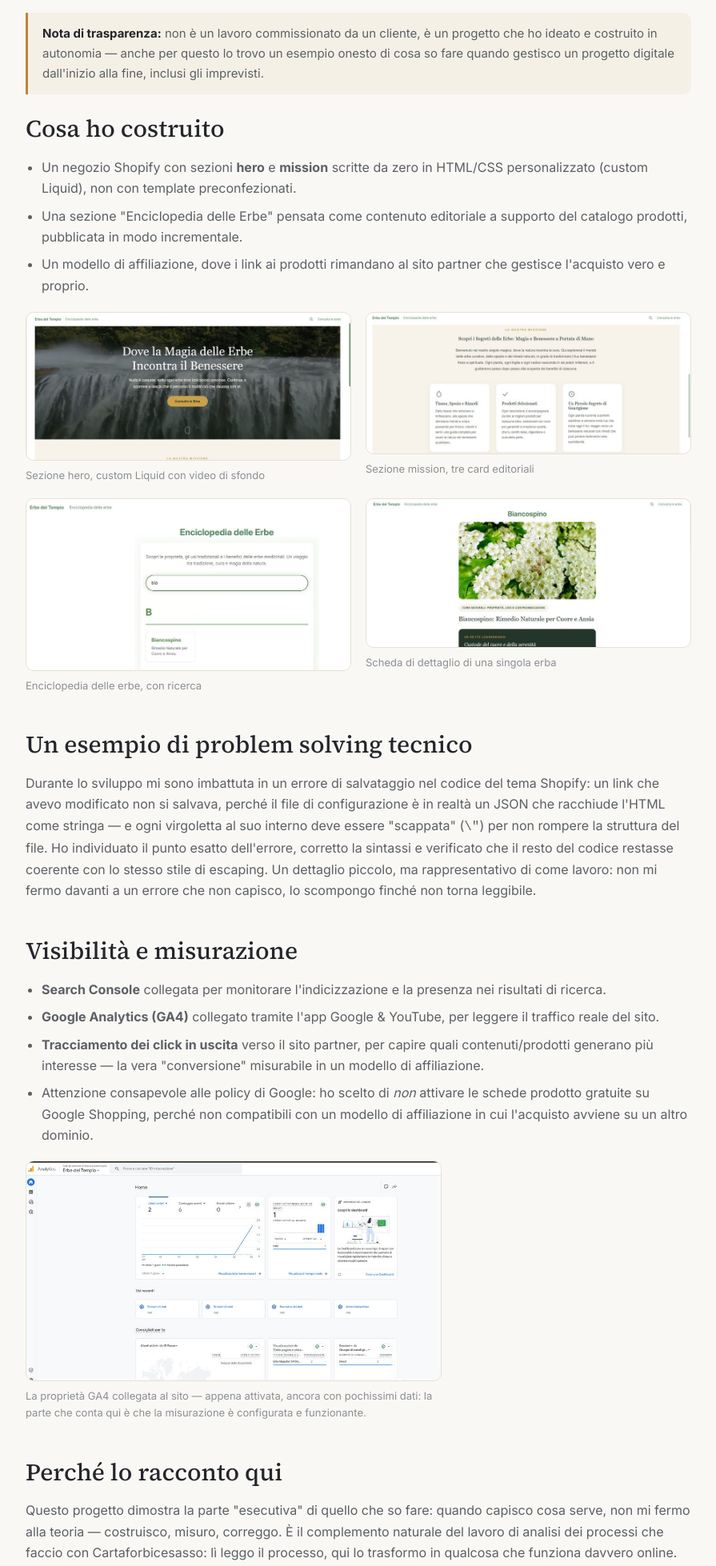
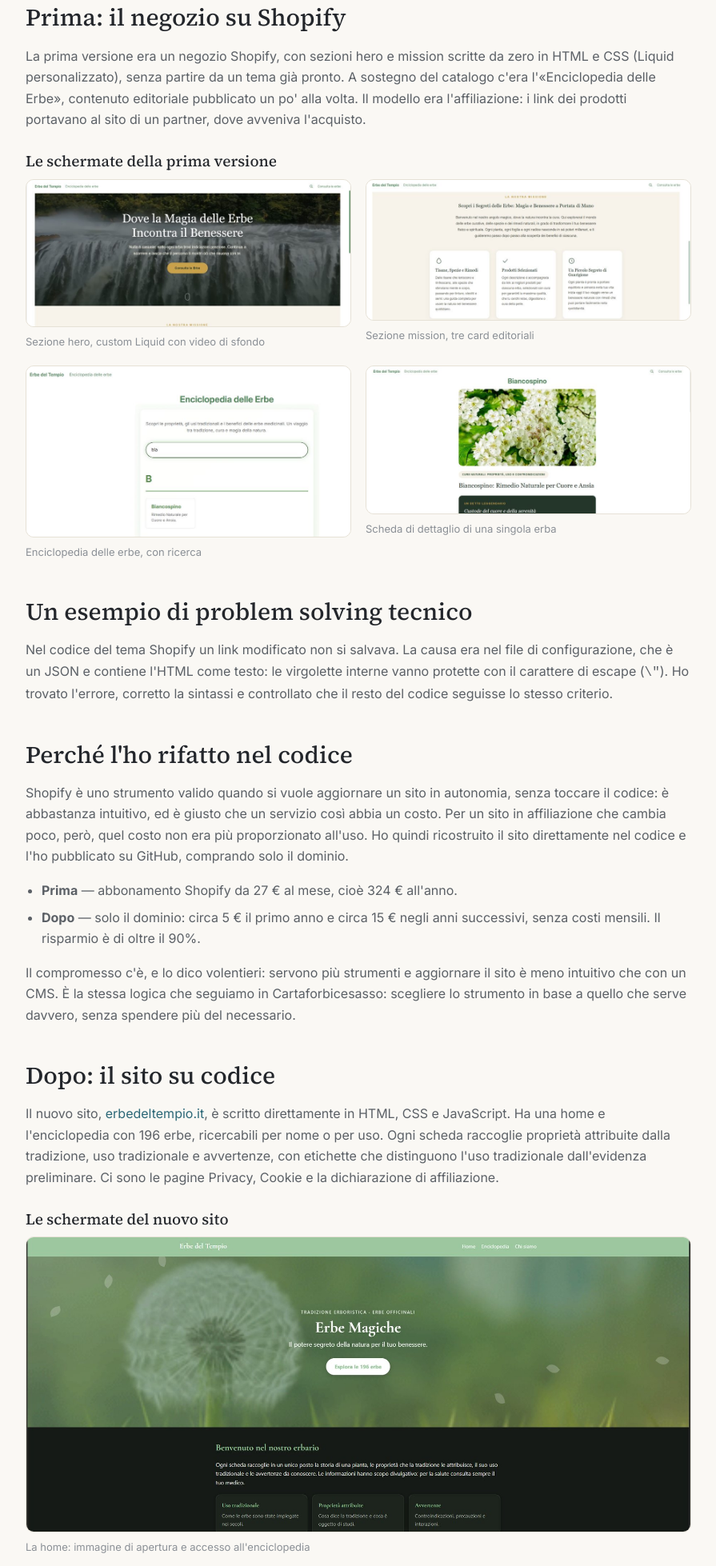
Before and after one commit to monicadominijanni/monicadominijanni.github.io, a plain HTML site: page progetti/erbe-del-tempio.html in a window 1280 px wide. Shown: the part 553-2511 px from the top of the page at 80% size, without its empty margins (192-1087 px from the left). Drawn offline with Linux system fonts and the light colour scheme.

Commit message:
Add files via upload

```diff
--- a/progetti/erbe-del-tempio.html
+++ b/progetti/erbe-del-tempio.html
@@ -4,7 +4,7 @@
 <meta charset="UTF-8">
 <meta name="viewport" content="width=device-width, initial-scale=1.0">
 <title>Erbe del Tempio — Caso studio | Monica Dominijanni</title>
-<meta name="description" content="Costruzione di un e-commerce in affiliazione su Shopify: codice personalizzato, SEO, Search Console e Google Analytics, tracciamento dei click in uscita.">
+<meta name="description" content="Sito in affiliazione sulle erbe officinali, costruito prima su Shopify e poi rifatto direttamente nel codice: costi ridotti di oltre il 90%, SEO e Search Console.">
 <link rel="preconnect" href="https://fonts.googleapis.com">
 <link href="https://fonts.googleapis.com/css2?family=Source+Serif+4:wght@500;600&amp;family=Inter:wght@400;500;600;700&amp;display=swap" rel="stylesheet">
 <link rel="stylesheet" href="../style.css">
@@ -21,75 +21,90 @@
 <header class="cs-hero">
   <div class="wrap">
     <div class="cs-meta">
-      <span class="tag">E-commerce</span>
-      <span class="tag">Progetto reale, personale</span>
+      <span class="tag">Sito in affiliazione</span>
+      <span class="tag">Progetto reale</span>
+      <span class="tag">Personale</span>
     </div>
-    <h1>Erbe del Tempio — un e-commerce costruito da zero, dal codice alla visibilità</h1>
-    <p class="lede">Un progetto personale in ambito affiliazione (erbe e tisane), che ho usato come banco di prova per portare avanti da sola l'intero percorso di un e-commerce: struttura del sito, codice, SEO e analisi dei dati.</p>
+    <h1>Erbe del Tempio — un sito in affiliazione, costruito due volte</h1>
+    <p class="lede">Un progetto personale per costruire da sola tutta la filiera: struttura, codice, SEO e misurazione. Nato su Shopify, è stato poi rifatto direttamente nel codice: oggi costa oltre il 90% in meno.</p>
   </div>
 </header>
 
 <section>
   <div class="wrap">
 
-    <div class="cs-note">
-      <strong>Nota di trasparenza:</strong> non è un lavoro commissionato da un cliente, è un progetto che ho ideato e costruito in autonomia — anche per questo lo trovo un esempio onesto di cosa so fare quando gestisco un progetto digitale dall'inizio alla fine, inclusi gli imprevisti.
+    <div class="cs-block">
+      <p><strong>Non è un lavoro per un cliente.</strong> L'ho ideato e costruito io, e lo presento come esempio onesto, anche nelle scelte che ho poi rivisto.</p>
     </div>
 
     <div class="cs-block">
-      <h2>Cosa ho costruito</h2>
-      <ul>
-        <li>Un negozio Shopify con sezioni <strong>hero</strong> e <strong>mission</strong> scritte da zero in HTML/CSS personalizzato (custom Liquid), non con template preconfezionati.</li>
-        <li>Una sezione "Enciclopedia delle Erbe" pensata come contenuto editoriale a supporto del catalogo prodotti, pubblicata in modo incrementale.</li>
-        <li>Un modello di affiliazione, dove i link ai prodotti rimandano al sito partner che gestisce l'acquisto vero e proprio.</li>
-      </ul>
-      <div class="shot-grid" style="margin-top:20px;">
-        <figure class="shot-figure">
-          <img src="../assets/erbe/hero.jpg" alt="Hero della homepage di Erbe del Tempio, con video di sfondo e call to action 'Consulta le Erbe'">
-          <figcaption>Sezione hero, custom Liquid con video di sfondo</figcaption>
-        </figure>
-        <figure class="shot-figure">
-          <img src="../assets/erbe/mission.jpg" alt="Sezione mission del sito, con tre card su tisane, prodotti selezionati e rimedi naturali">
-          <figcaption>Sezione mission, tre card editoriali</figcaption>
-        </figure>
-        <figure class="shot-figure">
-          <img src="../assets/erbe/encyclopedia.jpg" alt="Pagina Enciclopedia delle Erbe con campo di ricerca e risultato Biancospino">
-          <figcaption>Enciclopedia delle erbe, con ricerca</figcaption>
-        </figure>
-        <figure class="shot-figure">
-          <img src="../assets/erbe/detail.jpg" alt="Pagina di dettaglio dell'erba Biancospino, con immagine e scheda descrittiva">
-          <figcaption>Scheda di dettaglio di una singola erba</figcaption>
-        </figure>
+      <h2>Prima: il negozio su Shopify</h2>
+      <p>La prima versione era un negozio Shopify, con sezioni hero e mission scritte da zero in HTML e CSS (Liquid personalizzato), senza partire da un tema già pronto. A sostegno del catalogo c'era l'«Enciclopedia delle Erbe», contenuto editoriale pubblicato un po' alla volta. Il modello era l'affiliazione: i link dei prodotti portavano al sito di un partner, dove avveniva l'acquisto.</p>
+
+      <h3 style="margin-top:28px;">Le schermate della prima versione</h3>
+      <div class="shot-grid" style="align-items:start;">
+        <figure class="shot-figure"><a href="../assets/erbe/hero.jpg" target="_blank" rel="noopener"><img src="../assets/erbe/hero.jpg" alt="Sezione hero del primo sito su Shopify, con video di sfondo" loading="lazy"></a><figcaption>Sezione hero, custom Liquid con video di sfondo</figcaption></figure>
+        <figure class="shot-figure"><a href="../assets/erbe/mission.jpg" target="_blank" rel="noopener"><img src="../assets/erbe/mission.jpg" alt="Sezione mission con tre card editoriali" loading="lazy"></a><figcaption>Sezione mission, tre card editoriali</figcaption></figure>
+        <figure class="shot-figure"><a href="../assets/erbe/encyclopedia.jpg" target="_blank" rel="noopener"><img src="../assets/erbe/encyclopedia.jpg" alt="Enciclopedia delle erbe con ricerca" loading="lazy"></a><figcaption>Enciclopedia delle erbe, con ricerca</figcaption></figure>
+        <figure class="shot-figure"><a href="../assets/erbe/detail.jpg" target="_blank" rel="noopener"><img src="../assets/erbe/detail.jpg" alt="Scheda di dettaglio di una singola erba" loading="lazy"></a><figcaption>Scheda di dettaglio di una singola erba</figcaption></figure>
       </div>
     </div>
 
     <div class="cs-block">
       <h2>Un esempio di problem solving tecnico</h2>
-      <p>Durante lo sviluppo mi sono imbattuta in un errore di salvataggio nel codice del tema Shopify: un link che avevo modificato non si salvava, perché il file di configurazione è in realtà un JSON che racchiude l'HTML come stringa — e ogni virgoletta al suo interno deve essere "scappata" (<code>\"</code>) per non rompere la struttura del file. Ho individuato il punto esatto dell'errore, corretto la sintassi e verificato che il resto del codice restasse coerente con lo stesso stile di escaping. Un dettaglio piccolo, ma rappresentativo di come lavoro: non mi fermo davanti a un errore che non capisco, lo scompongo finché non torna leggibile.</p>
+      <p>Nel codice del tema Shopify un link modificato non si salvava. La causa era nel file di configurazione, che è un JSON e contiene l'HTML come testo: le virgolette interne vanno protette con il carattere di escape (<code>\"</code>). Ho trovato l'errore, corretto la sintassi e controllato che il resto del codice seguisse lo stesso criterio.</p>
+    </div>
+
+    <div class="cs-block">
+      <h2>Perché l'ho rifatto nel codice</h2>
+      <p>Shopify è uno strumento valido quando si vuole aggiornare un sito in autonomia, senza toccare il codice: è abbastanza intuitivo, ed è giusto che un servizio così abbia un costo. Per un sito in affiliazione che cambia poco, però, quel costo non era più proporzionato all'uso. Ho quindi ricostruito il sito direttamente nel codice e l'ho pubblicato su GitHub, comprando solo il dominio.</p>
+      <ul>
+        <li><strong>Prima</strong> — abbonamento Shopify da 27 € al mese, cioè 324 € all'anno.</li>
+        <li><strong>Dopo</strong> — solo il dominio: circa 5 € il primo anno e circa 15 € negli anni successivi, senza costi mensili. Il risparmio è di oltre il 90%.</li>
+      </ul>
+      <p>Il compromesso c'è, e lo dico volentieri: servono più strumenti e aggiornare il sito è meno intuitivo che con un CMS. È la stessa logica che seguiamo in Cartaforbicesasso: scegliere lo strumento in base a quello che serve davvero, senza spendere più del necessario.</p>
+    </div>
+
+    <div class="cs-block">
+      <h2>Dopo: il sito su codice</h2>
+      <p>Il nuovo sito, <a href="https://www.erbedeltempio.it" target="_blank" rel="noopener">erbedeltempio.it</a>, è scritto direttamente in HTML, CSS e JavaScript. Ha una home e l'enciclopedia con 196 erbe, ricercabili per nome o per uso. Ogni scheda raccoglie proprietà attribuite dalla tradizione, uso tradizionale e avvertenze, con etichette che distinguono l'uso tradizionale dall'evidenza preliminare. Ci sono le pagine Privacy, Cookie e la dichiarazione di affiliazione.</p>
+
+      <h3 style="margin-top:28px;">Le schermate del nuovo sito</h3>
+      <figure class="shot-single" style="max-width:100%;">
+        <a href="../assets/erbe-codice/home.jpg" target="_blank" rel="noopener"><img src="../assets/erbe-codice/home.jpg" alt="Home del nuovo sito Erbe del Tempio: titolo Erbe Magiche, un soffione sullo sfondo e il pulsante per esplorare le 196 erbe" loading="lazy"></a>
+        <figcaption>La home: immagine di apertura e accesso all'enciclopedia</figcaption>
+      </figure>
+      <figure class="shot-single" style="max-width:100%;margin-top:24px;">
+        <a href="../assets/erbe-codice/enciclopedia.jpg" target="_blank" rel="noopener"><img src="../assets/erbe-codice/enciclopedia.jpg" alt="Enciclopedia delle erbe con campo di ricerca e schede con foto, nome e descrizione breve" loading="lazy"></a>
+        <figcaption>L'enciclopedia con ricerca: le schede si filtrano mentre si scrive</figcaption>
+      </figure>
+      <figure class="shot-single" style="max-width:100%;margin-top:24px;">
+        <a href="../assets/erbe-codice/scheda.jpg" target="_blank" rel="noopener"><img src="../assets/erbe-codice/scheda.jpg" alt="Scheda di una singola erba con proprietà attribuite, uso tradizionale e avvertenze" loading="lazy"></a>
+        <figcaption>Scheda di una singola erba: proprietà, uso tradizionale e avvertenze</figcaption>
+      </figure>
     </div>
 
     <div class="cs-block">
       <h2>Visibilità e misurazione</h2>
       <ul>
-        <li><strong>Search Console</strong> collegata per monitorare l'indicizzazione e la presenza nei risultati di ricerca.</li>
-        <li><strong>Google Analytics (GA4)</strong> collegato tramite l'app Google &amp; YouTube, per leggere il traffico reale del sito.</li>
-        <li><strong>Tracciamento dei click in uscita</strong> verso il sito partner, per capire quali contenuti/prodotti generano più interesse — la vera "conversione" misurabile in un modello di affiliazione.</li>
-        <li>Attenzione consapevole alle policy di Google: ho scelto di <em>non</em> attivare le schede prodotto gratuite su Google Shopping, perché non compatibili con un modello di affiliazione in cui l'acquisto avviene su un altro dominio.</li>
+        <li><strong>Search Console</strong> — collegata al sito, con la sitemap inviata a Google per monitorare l'indicizzazione.</li>
+        <li><strong>Google Analytics</strong> — collegato al sito. Essendo appena attivato non ha ancora dati: la parte che conta è che la misurazione sia configurata.</li>
+        <li><strong>Google Shopping</strong> — ho scelto di non attivare le schede prodotto gratuite, perché in un modello in affiliazione l'acquisto avviene su un altro dominio.</li>
       </ul>
-      <figure class="shot-single" style="margin-top:18px;">
-        <img src="../assets/erbe/analytics.jpg" alt="Dashboard di Google Analytics 4 collegata al sito Erbe del Tempio">
-        <figcaption>La proprietà GA4 collegata al sito — appena attivata, ancora con pochissimi dati: la parte che conta qui è che la misurazione è configurata e funzionante.</figcaption>
+      <figure class="shot-single" style="max-width:100%;margin-top:20px;">
+        <a href="../assets/erbe-codice/search-console.jpg" target="_blank" rel="noopener"><img src="../assets/erbe-codice/search-console.jpg" alt="Google Search Console: sitemap inviata con stato Riuscita e 200 pagine rilevate" loading="lazy"></a>
+        <figcaption>La sitemap inviata a Google Search Console: stato «Riuscita», 200 pagine rilevate</figcaption>
       </figure>
     </div>
 
     <div class="cs-block">
       <h2>Perché lo racconto qui</h2>
-      <p>Questo progetto dimostra la parte "esecutiva" di quello che so fare: quando capisco cosa serve, non mi fermo alla teoria — costruisco, misuro, correggo. È il complemento naturale del lavoro di analisi dei processi che faccio con Cartaforbicesasso: lì leggo il processo, qui lo trasformo in qualcosa che funziona davvero online.</p>
+      <p>Questo progetto mostra due cose. La prima è l'esecuzione: dal codice alla pubblicazione, fino a SEO e misurazione. La seconda è il criterio con cui si sceglie lo strumento: un CMS come Shopify è la scelta giusta quando serve aggiornare in autonomia senza toccare il codice; per un sito che cambia poco, costruirlo nel codice ha ridotto i costi di oltre il 90%. È lo stesso ragionamento che applico ai processi aziendali nel lavoro con Cartaforbicesasso: prima si guarda cosa serve davvero, poi si decide.</p>
     </div>
 
     <div class="cs-nav-end">
       <a href="../index.html#progetti">← Tutti i progetti</a>
-      <a href="https://erbedeltempio.myshopify.com/" target="_blank" rel="noopener">Vai al sito Erbe del Tempio →</a>
+      <a href="https://www.erbedeltempio.it" target="_blank" rel="noopener">Vai al sito Erbe del Tempio →</a>
     </div>
 
   </div>
```
